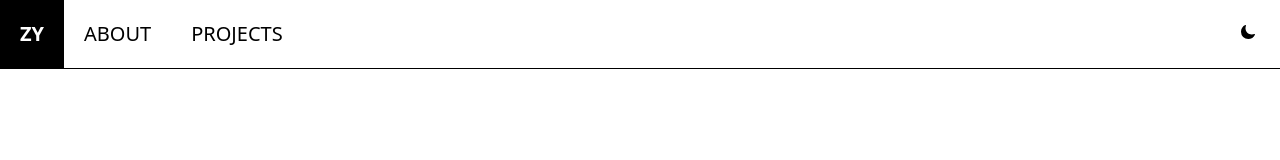
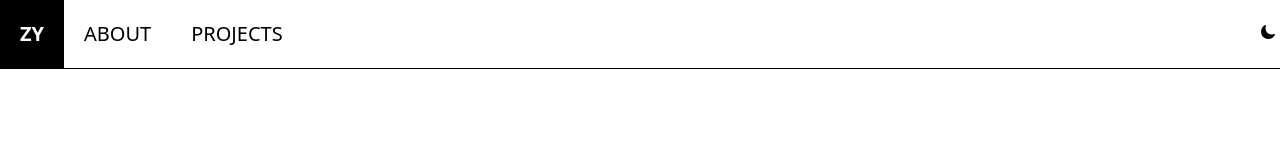
Before and after one commit to zainabyahya/portfolio, a React (Create React App) app: page / in a window 1280 px wide. Shown: the top 160 px of the page. Built offline with nearby package versions, Linux system fonts and the light colour scheme.

Commit message:
fix styling

```diff
--- a/src/components/Navbar.js
+++ b/src/components/Navbar.js
@@ -36,8 +36,8 @@ const Navbar = () => {
                     </div>
                 </div>
                 <div id='left-nav' className='flex justify-center item-center'>
-                    <div id='dark-mode'>
-                        <span onClick={() => darkModeHandler()} className='p-5 md:mr-5 dark:text-white'>
+                    <div id='dark-mode md:mr-5'>
+                        <span onClick={() => darkModeHandler()} className='p-5  dark:text-white'>
                             {
 
                                 dark && <IoSunny /> // render sunny when dark is true
```
